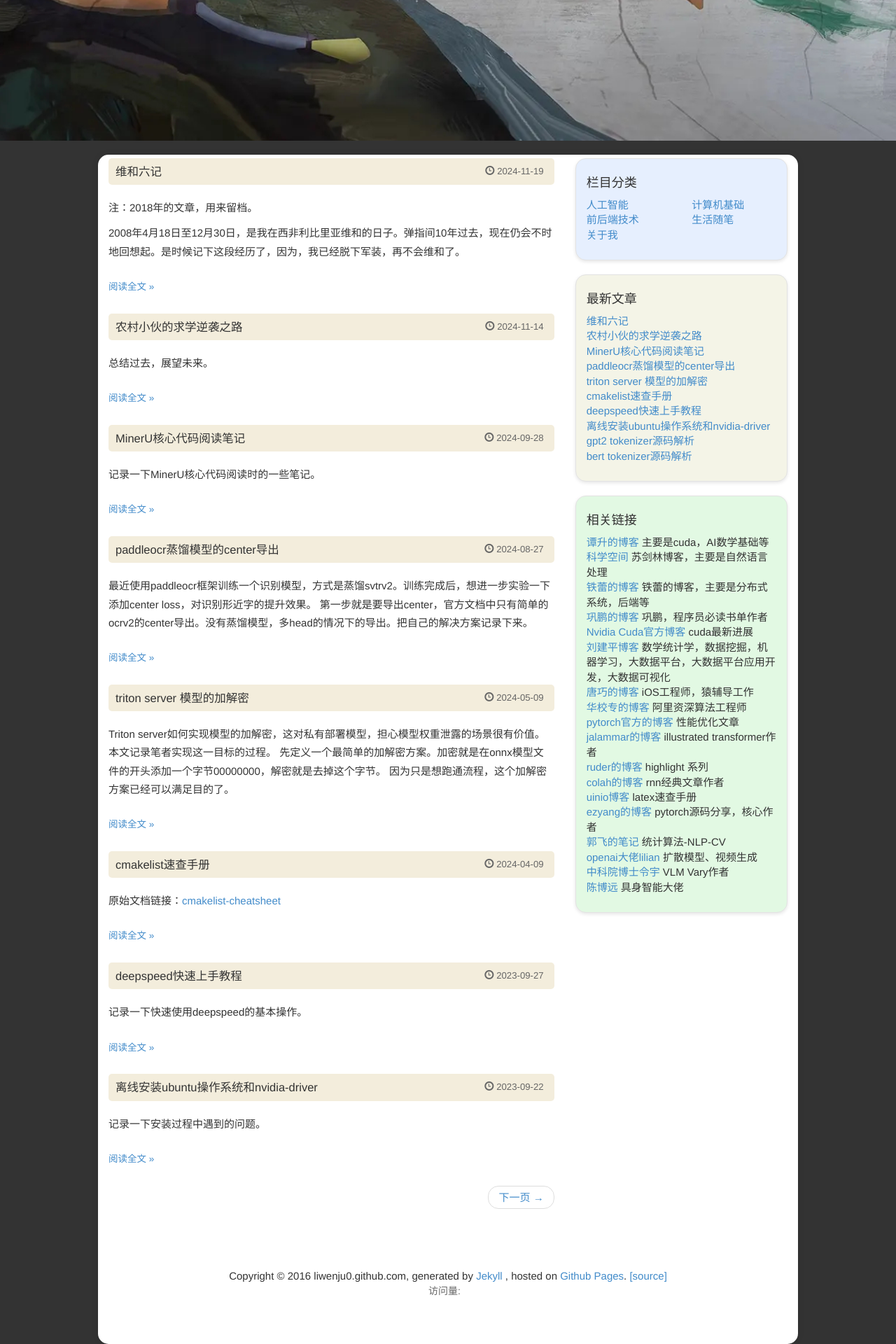
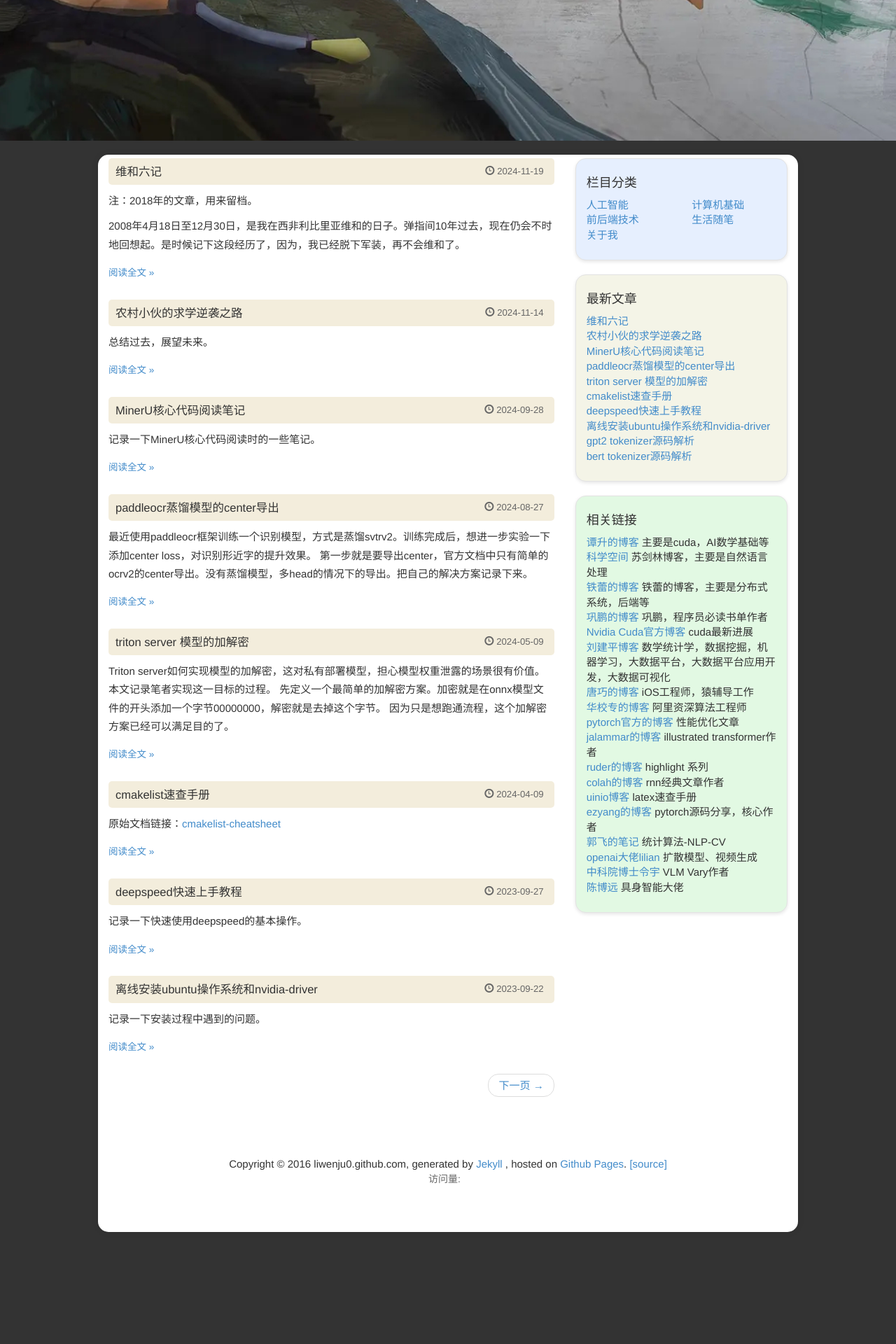
Before and after one commit to liwenju0/liwenju0.github.io, a Jekyll site: the page built from index.html, in a window 1280 px wide. Shown: the part 699-2619 px from the top of the page at 70% size. Built offline with Jekyll 4.4.1, drawn with Linux system fonts in a browser that asks for light colours; the list of posts is cut into pages by our own code; comment, search, counter and statistics services are not loaded; after the commit the page ends 2459 px from its top, so only the background shows below that.

Commit message:
调整间距

```diff
--- a/css/blog.css
+++ b/css/blog.css
@@ -226,7 +226,7 @@ img {
 .post-title {
   font-size: 1.1em;
   padding: 10px;  /* 添加内边距 */
-  margin: 0 0 20px 0;  /* 增加底部外边距 */
+  margin: 0 0 10px 0;  /* 增加底部外边距 */
   background-color: #f3eddc;  /* 设置背景色 */
   border-radius: 5px;  /* 可选：添加圆角 */
   display: block;  /* 确保元素占据整行 */
@@ -246,7 +246,7 @@ img {
 
 
 .post-excerpt {
-  margin-bottom: 30px;  /* 增加底部间距 */
+  margin-bottom: 15px;  /* 增加底部间距 */
 }
 
 .read-more {
```
